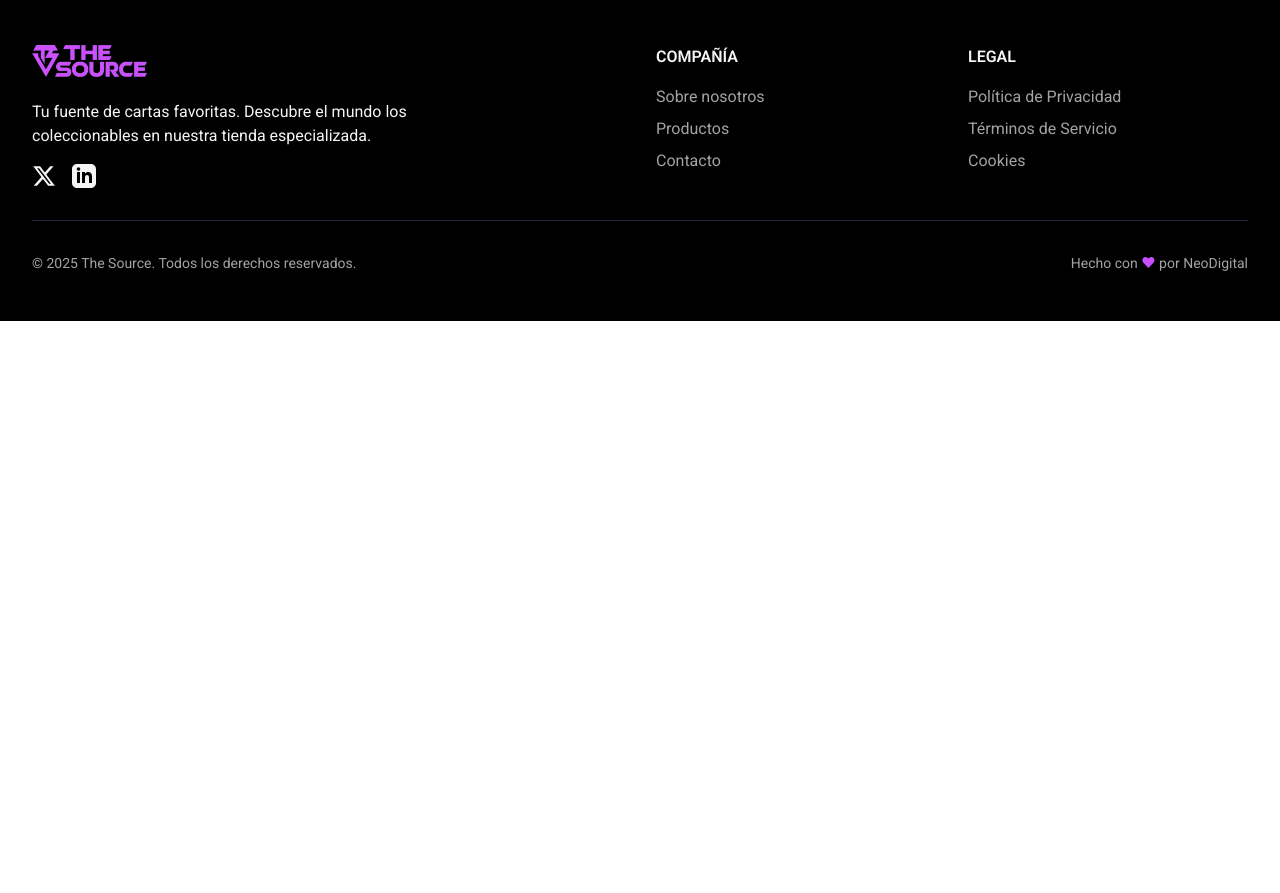
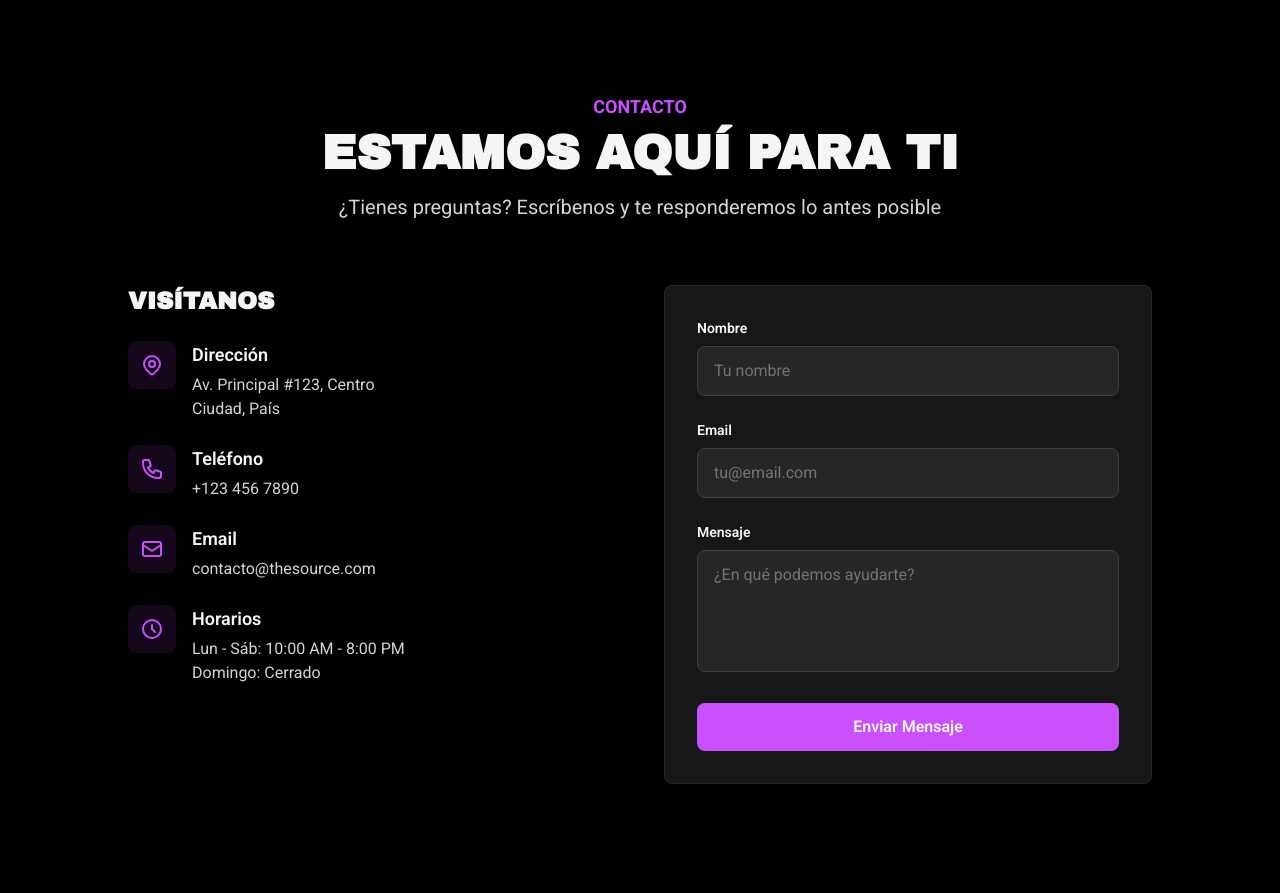
Before and after one commit to hugopozos/thesource-landing, an Astro site: page / in a window 1280 px wide. Shown: the part 1895-2788 px from the top of the page. Before the commit the page ends 2216 px from the top, so only its background shows below. Built offline with nearby package versions, Linux system fonts and the light colour scheme; Astro itself is replaced by a stand-in of ours; no server answers.

```diff
--- a/src/components/sections/AboutSection.astro
+++ b/src/components/sections/AboutSection.astro
@@ -7,7 +7,7 @@
 const { class: className = "", ...rest } = Astro.props;
 ---
 
-<section id="nosotros" class={`pt-24 bg-black text-neutral-100 ${className}`}>
+<section id="nosotros" class={`py-16 bg-black text-neutral-100 ${className}`}>
   <!-- Contenedor -->
   <div class="container mx-auto px-4 lg:px-8">
     <!-- Título de la sección -->
--- /dev/null
+++ b/src/components/sections/ContactSection.astro
@@ -0,0 +1,204 @@
+---
+// ContactSection.astro - Sección de contacto
+export interface Props {
+  class?: string;
+}
+
+const { class: className = "", ...rest } = Astro.props;
+---
+
+<section
+  id="contacto"
+  class={`py-16 bg-black text-neutral-100 ${className}`}
+  {...rest}
+>
+  <!-- Contenedor -->
+  <div class="container mx-auto px-4 lg:px-8">
+    <!-- Header de la sección -->
+    <div class="text-center mb-16">
+      <h2 class="text-lg font-bold uppercase text-purple-primary mb-2">
+        Contacto
+      </h2>
+      <h3
+        class="text-4xl lg:text-5xl font-bold font-archivo-black-static text-neutral-100 mb-4 uppercase"
+      >
+        Estamos Aquí Para Ti
+      </h3>
+      <p class="text-xl text-neutral-300 max-w-3xl mx-auto">
+        ¿Tienes preguntas? Escríbenos y te responderemos lo antes posible
+      </p>
+    </div>
+
+    <!-- Contenido de contacto -->
+    <div class="grid grid-cols-1 lg:grid-cols-2 gap-12 max-w-5xl mx-auto">
+      <!-- Información de contacto -->
+      <div class="space-y-6">
+        <h4 class="text-2xl font-bold font-archivo-black-static uppercase">
+          Visítanos
+        </h4>
+
+        <!-- Dirección -->
+        <div class="flex items-start space-x-4">
+          <div
+            class="flex-shrink-0 w-12 h-12 bg-purple-primary/10 rounded-lg flex items-center justify-center"
+          >
+            <svg
+              class="w-6 h-6 text-purple-primary"
+              fill="none"
+              stroke="currentColor"
+              viewBox="0 0 24 24"
+            >
+              <path
+                stroke-linecap="round"
+                stroke-linejoin="round"
+                stroke-width="2"
+                d="M17.657 16.657L13.414 20.9a1.998 1.998 0 01-2.827 0l-4.244-4.243a8 8 0 1111.314 0z"
+              ></path>
+              <path
+                stroke-linecap="round"
+                stroke-linejoin="round"
+                stroke-width="2"
+                d="M15 11a3 3 0 11-6 0 3 3 0 016 0z"></path>
+            </svg>
+          </div>
+          <div>
+            <h5 class="font-semibold text-lg mb-1">Dirección</h5>
+            <p class="text-neutral-300">
+              Av. Principal #123, Centro<br />Ciudad, País
+            </p>
+          </div>
+        </div>
+
+        <!-- Teléfono -->
+        <div class="flex items-start space-x-4">
+          <div
+            class="flex-shrink-0 w-12 h-12 bg-purple-primary/10 rounded-lg flex items-center justify-center"
+          >
+            <svg
+              class="w-6 h-6 text-purple-primary"
+              fill="none"
+              stroke="currentColor"
+              viewBox="0 0 24 24"
+            >
+              <path
+                stroke-linecap="round"
+                stroke-linejoin="round"
+                stroke-width="2"
+                d="M3 5a2 2 0 012-2h3.28a1 1 0 01.948.684l1.498 4.493a1 1 0 01-.502 1.21l-2.257 1.13a11.042 11.042 0 005.516 5.516l1.13-2.257a1 1 0 011.21-.502l4.493 1.498a1 1 0 01.684.949V19a2 2 0 01-2 2h-1C9.716 21 3 14.284 3 6V5z"
+              ></path>
+            </svg>
+          </div>
+          <div>
+            <h5 class="font-semibold text-lg mb-1">Teléfono</h5>
+            <p class="text-neutral-300">+123 456 7890</p>
+          </div>
+        </div>
+
+        <!-- Email -->
+        <div class="flex items-start space-x-4">
+          <div
+            class="flex-shrink-0 w-12 h-12 bg-purple-primary/10 rounded-lg flex items-center justify-center"
+          >
+            <svg
+              class="w-6 h-6 text-purple-primary"
+              fill="none"
+              stroke="currentColor"
+              viewBox="0 0 24 24"
+            >
+              <path
+                stroke-linecap="round"
+                stroke-linejoin="round"
+                stroke-width="2"
+                d="M3 8l7.89 5.26a2 2 0 002.22 0L21 8M5 19h14a2 2 0 002-2V7a2 2 0 00-2-2H5a2 2 0 00-2 2v10a2 2 0 002 2z"
+              ></path>
+            </svg>
+          </div>
+          <div>
+            <h5 class="font-semibold text-lg mb-1">Email</h5>
+            <p class="text-neutral-300">contacto@thesource.com</p>
+          </div>
+        </div>
+
+        <!-- Horarios -->
+        <div class="flex items-start space-x-4">
+          <div
+            class="flex-shrink-0 w-12 h-12 bg-purple-primary/10 rounded-lg flex items-center justify-center"
+          >
+            <svg
+              class="w-6 h-6 text-purple-primary"
+              fill="none"
+              stroke="currentColor"
+              viewBox="0 0 24 24"
+            >
+              <path
+                stroke-linecap="round"
+                stroke-linejoin="round"
+                stroke-width="2"
+                d="M12 8v4l3 3m6-3a9 9 0 11-18 0 9 9 0 0118 0z"></path>
+            </svg>
+          </div>
+          <div>
+            <h5 class="font-semibold text-lg mb-1">Horarios</h5>
+            <p class="text-neutral-300">
+              Lun - Sáb: 10:00 AM - 8:00 PM<br />Domingo: Cerrado
+            </p>
+          </div>
+        </div>
+      </div>
+
+      <!-- Formulario de contacto -->
+      <div class="bg-neutral-900 p-8 rounded-lg border border-neutral-800">
+        <form class="space-y-6">
+          <!-- Nombre -->
+          <div>
+            <label for="name" class="block text-sm font-semibold mb-2">
+              Nombre
+            </label>
+            <input
+              type="text"
+              id="name"
+              name="name"
+              class="w-full px-4 py-3 bg-neutral-800 border border-neutral-700 text-neutral-100 placeholder-neutral-500 rounded-lg focus:ring-2 focus:ring-purple-primary focus:border-transparent outline-none transition-all"
+              placeholder="Tu nombre"
+            />
+          </div>
+
+          <!-- Email -->
+          <div>
+            <label for="email" class="block text-sm font-semibold mb-2">
+              Email
+            </label>
+            <input
+              type="email"
+              id="email"
+              name="email"
+              class="w-full px-4 py-3 bg-neutral-800 border border-neutral-700 text-neutral-100 placeholder-neutral-500 rounded-lg focus:ring-2 focus:ring-purple-primary focus:border-transparent outline-none transition-all"
+              placeholder="tu@email.com"
+            />
+          </div>
+
+          <!-- Mensaje -->
+          <div>
+            <label for="message" class="block text-sm font-semibold mb-2">
+              Mensaje
+            </label>
+            <textarea
+              id="message"
+              name="message"
+              rows="4"
+              class="w-full px-4 py-3 bg-neutral-800 border border-neutral-700 text-neutral-100 placeholder-neutral-500 rounded-lg focus:ring-2 focus:ring-purple-primary focus:border-transparent outline-none transition-all resize-none"
+              placeholder="¿En qué podemos ayudarte?"></textarea>
+          </div>
+
+          <!-- Botón de envío -->
+          <button
+            type="submit"
+            class="w-full bg-purple-primary hover:bg-purple-primary/90 text-white font-semibold py-3 px-6 rounded-lg transition-all duration-300"
+          >
+            Enviar Mensaje
+          </button>
+        </form>
+      </div>
+    </div>
+  </div>
+</section>
--- a/src/components/sections/ProductSection.astro
+++ b/src/components/sections/ProductSection.astro
@@ -69,6 +69,14 @@
     }
   }
 
+  // Determinar el color principal de la carta
+  let primaryColor = "R"; // Red por defecto
+  if (card.colors && card.colors.length > 0) {
+    primaryColor = card.colors[0]; // Tomar el primer color
+  } else if (card.color_identity && card.color_identity.length > 0) {
+    primaryColor = card.color_identity[0];
+  }
+
   return {
     name: card.name || "Unknown Card",
     type: card.type_line || "Unknown Type",
@@ -81,6 +89,7 @@
       "",
     artist: card.artist || "Unknown",
     mana: parsedMana,
+    color: primaryColor,
     icon: "https://media.mtgsalvation.com/attachments/28/45/635032479426660433.png",
   };
 });
@@ -88,11 +97,11 @@
 
 <section
   id="productos"
-  class={`pt-24 bg-black text-neutral-100 ${className}`}
+  class={`py-16 bg-black text-neutral-100 ${className}`}
   {...rest}
 >
   <!-- Contenedor -->
-  <div class="container mx-auto px-4 lg:px-8">
+  <div class="-mt-8 container mx-auto px-4 lg:px-8">
     <!-- Cartas en abanico -->
     <div class="card-fan-container">
       <div class="card-fan">
@@ -108,6 +117,7 @@
                 author={card.artist}
                 manaCost={card.mana}
                 cardIcon={card.icon}
+                cardColor={card.color}
               />
             </div>
           ))
--- a/src/components/sections/index.ts
+++ b/src/components/sections/index.ts
@@ -2,3 +2,4 @@
 export { default as HeroSection } from './HeroSection.astro';
 export { default as AboutSection } from './AboutSection.astro';
 export { default as ProductSection } from './ProductSection.astro';
+export { default as ContactSection } from './ContactSection.astro';
--- a/src/components/ui/MagicCard.astro
+++ b/src/components/ui/MagicCard.astro
@@ -9,6 +9,7 @@
   author?: string;
   manaCost?: string[];
   cardIcon?: string;
+  cardColor?: string;
   class?: string;
 }
 
@@ -21,6 +22,7 @@
   author = "Jeff Miracola",
   manaCost = ["1", "R"],
   cardIcon = "https://media.mtgsalvation.com/attachments/28/45/635032479426660433.png",
+  cardColor = "R",
   class: className = "",
   ...rest
 } = Astro.props;
--- a/src/pages/index.astro
+++ b/src/pages/index.astro
@@ -3,6 +3,7 @@
 import HeroSection from "../components/sections/HeroSection.astro";
 import AboutSection from "../components/sections/AboutSection.astro";
 import ProductSection from "../components/sections/ProductSection.astro";
+import ContactSection from "../components/sections/ContactSection.astro";
 ---
 
 <DefaultLayout
@@ -12,4 +13,5 @@
   <HeroSection />
   <AboutSection />
   <ProductSection />
+  <ContactSection />
 </DefaultLayout>
```
Also changed, not shown: src/components/layout/Header.astro (+56 -8 lines), src/components/sections/HeroSection.astro (+24 -5 lines).
